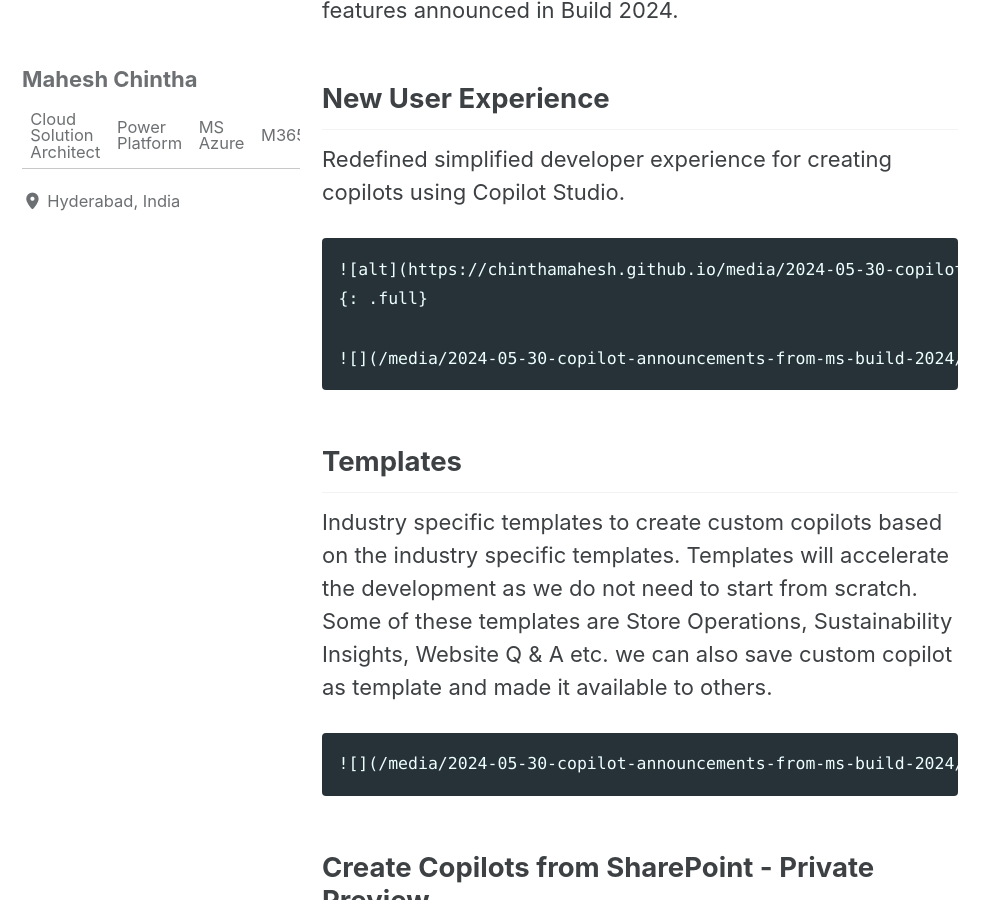
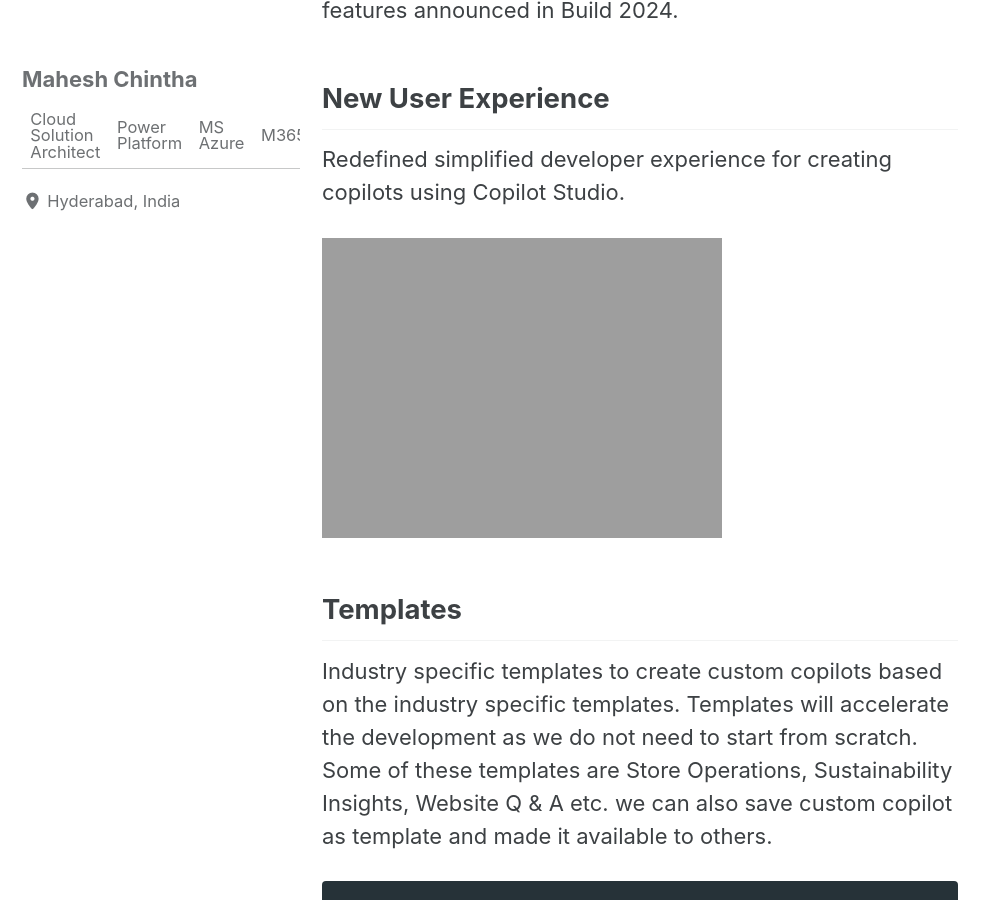
Before and after one commit to chinthamahesh/chinthamahesh.github.io, a Jekyll site: the page built from _posts/2024-05-30-copilot-announcements-from-ms-build-2024.md, in a window 1280 px wide and 900 px high, scrolled down 307 px. Shown: the whole window, without its empty margins (0-999 px from the left). Built offline with Jekyll 4.4.1, drawn with Linux system fonts in a browser that asks for light colours; cached includes are drawn as plain includes.

Commit message:
added images

```diff
--- a/_posts/2024-05-30-copilot-announcements-from-ms-build-2024.md
+++ b/_posts/2024-05-30-copilot-announcements-from-ms-build-2024.md
@@ -14,10 +14,7 @@
 
 Redefined simplified developer experience for creating copilots using Copilot Studio.
 
-    ![alt]({{ site.url }}{{ site.baseurl }}/media/2024-05-30-copilot-announcements-from-ms-build-2024/newui.png)
-    {: .full}
-
-    ![](/media/2024-05-30-copilot-announcements-from-ms-build-2024/newui.png)
+![alt]({{ site.url }}{{ site.baseurl }}/media/2024-05-30-copilot-announcements-from-ms-build-2024/newui.png)
 
 ## Templates
 
```
